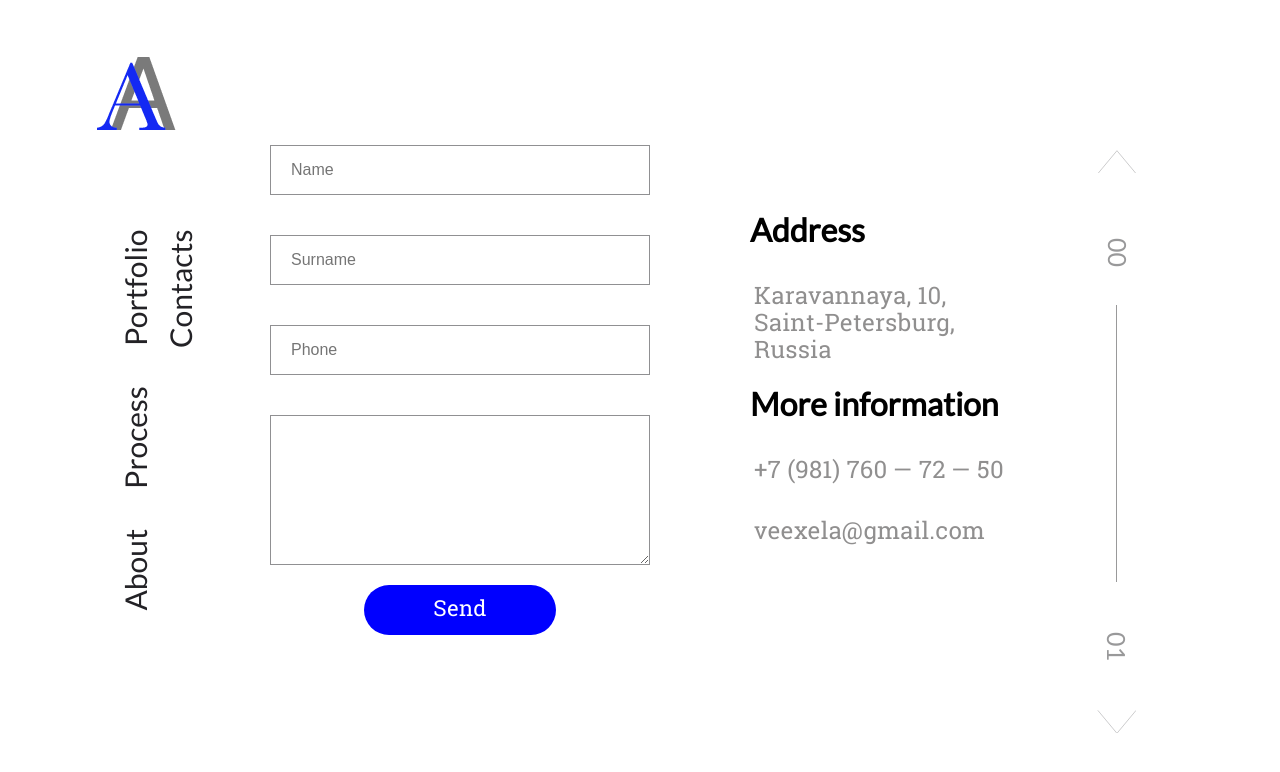
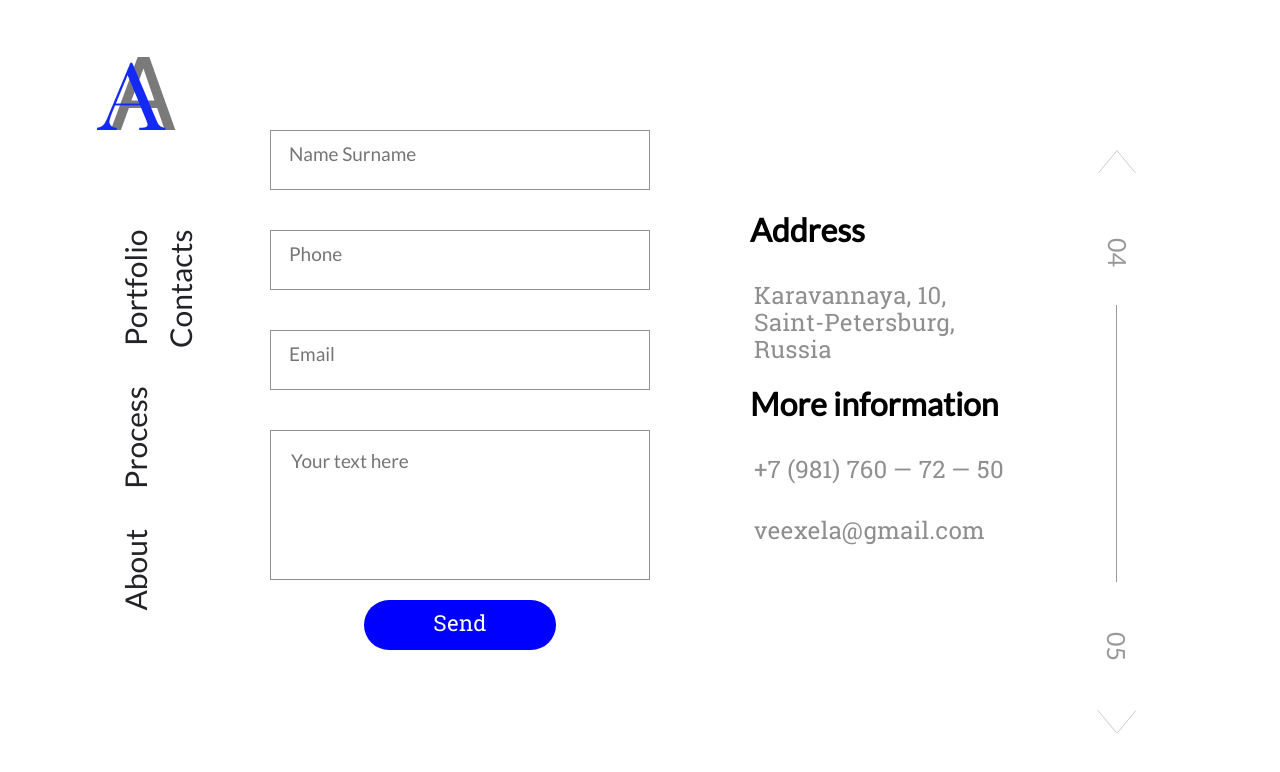
Before and after one commit to alekseos/shelter, a React app in the folder menu/: page /contacts in a window 1280 px wide. Shown: the top 772 px of the page. Built offline with nearby package versions, Linux system fonts and the light colour scheme.

Commit message:
<Pager /> fails, adding about page, small fixes

```diff
--- a/menu/src/app.jsx
+++ b/menu/src/app.jsx
@@ -1,8 +1,8 @@
 import React from 'react';
 import { Provider } from 'react-redux';
 import { BrowserRouter as Router, Route } from 'react-router-dom';
+import * as Redux from 'redux';
 import { combineReducers } from 'redux';
-import * as Redux from 'redux';
 
 import WorksPackDemo from './data/WorksPack/WorksPack.jsx';
 import Navigator from './extentions/Navigator/Navigator.jsx';
--- a/menu/src/components/Input/styled.js
+++ b/menu/src/components/Input/styled.js
@@ -10,8 +10,10 @@ export const ItemContainer = styled.input`
   color: rgba(35, 34, 38, .5);
   display: block;
   height: 50px;
-  font-size: 16px;
+  font-size: 19px;
   margin: 0 auto;
-  padding: 20px;
+  padding: 23px 0 35px 18px;
+  letter-spacing: 0px;
   width: 380px;
+  font-family: 'latoregular';
 `;
--- a/menu/src/components/TextArea/styled.js
+++ b/menu/src/components/TextArea/styled.js
@@ -10,8 +10,10 @@ export const TextAreaItem = styled.textarea`
   color: rgba(35, 34, 38, .5);
   display: block;
   height: 150px;
-  font-size: 16px;
+  font-size: 19px;
   margin: 0 auto;
   padding: 20px;
   width: 380px;
+  font-family: 'latoregular';
+  resize: none;
 `;
--- a/menu/src/components/Works/styled.js
+++ b/menu/src/components/Works/styled.js
@@ -13,7 +13,7 @@ export const WorksContainer = styled.div`
 
 export const Wrapper = styled.div`
   position: relative;
-  margin: 0 10px 20px 10px;
+  margin: 0 10px 75px 10px;
 `;
 
 export const Item = styled.div`
--- a/menu/src/extentions/Pager/Pager.jsx
+++ b/menu/src/extentions/Pager/Pager.jsx
@@ -10,6 +10,10 @@ import { Arrow, EndPage, Hr, ImgContainer, PagerContainer, StartPage } from './s
 class PagerBlock extends React.Component {
     constructor() {
         super();
+    }
+
+    componentDidMount = () => {
+        this.checkingUrl();
     }
 
     checkingUrl = () => {
@@ -78,19 +82,6 @@ class PagerBlock extends React.Component {
     }
 }
 
-PagerBlock.defaultProps = {
-    page: {
-        numbers: {
-            start: "00",
-            end: "01"
-        },
-        url: {
-            start: "/",
-            end: "/portfolio"
-        },
-    }
-}
-
 const mapStateToProps = (state) => {
     return {
         page: state.page,
--- a/menu/src/screens/about/about.jsx
+++ b/menu/src/screens/about/about.jsx
@@ -1,10 +1,27 @@
 import React from 'react';
 
-import { AboutContainer } from './styled.js';
+import { AboutContainer, Image, ImageContainer, Information } from './styled.js';
 
 export const About = () => {
     return <AboutContainer>
-        <div>
-        </div>
+        <ImageContainer>
+            <Image />
+        </ImageContainer>
+
+        <Information>
+            <p>
+                <strong>DDP studio</strong> is design agency with office in the creative hubs
+                of Saint-Petersburg, Russia. In today's net-savvy world is
+                has become common for any business to have a website which
+                they use mostly for advertising their product and services.
+            </p>
+
+            <p>
+                <strong>The companies</strong> were either boutique and beautiful, but not
+                managing to work on a few projects or of a massive scale and
+                relationships. We want to help you cross this line. And we like
+                to travel.
+            </p>
+        </Information>
     </AboutContainer>
 }
--- a/menu/src/screens/about/styled.js
+++ b/menu/src/screens/about/styled.js
@@ -2,8 +2,32 @@ import styled from 'styled-components';
 
 export const AboutContainer = styled.div`
 	height: 100%;
-	display: flex;
-	flex-direction: column;
-	align-items: center;
-	justify-content: center;
+	position: relative;
 `;
+
+export const Image = styled.img`
+	background: url('../../src/images/team.png');
+	/* width: 2702px;
+	height: 1801px; */
+	width: 1350px;
+	height: 900px;
+	content: 'Hi, visitors! Here should be an img :)';
+	background-size: 100% 100%;
+`;
+
+export const ImageContainer = styled.div`
+
+`;
+
+export const Information = styled.div`
+	width: 500px;
+	background-color: rgba(255, 255, 255, .6);
+	position: absolute;
+	font-size: 17px;
+    line-height: 28px;
+    padding: 10px 30px;
+	letter-spacing: 0.2px;
+	right: 0;
+	bottom: 0;
+	font-weight: 500;
+`;
--- a/menu/src/screens/contacts/contacts.jsx
+++ b/menu/src/screens/contacts/contacts.jsx
@@ -10,15 +10,17 @@ export const Contacts = () => {
 	return <ContactsContainer>
 		<LeftPart>
 			<Input
-				placeholder={'Name'}
-			/>
-			<Input
-				placeholder={'Surname'}
+				placeholder={'Name Surname'}
 			/>
 			<Input
 				placeholder={'Phone'}
 			/>
-			<TextArea />
+			<Input
+				placeholder={'Email'}
+			/>
+			<TextArea
+				placeholder={'Your text here'}
+			/>
 
 			<Link exact to="/thanksForm" activeClassName="active">
 				<Button
--- a/menu/src/screens/portfolio/portfolio.jsx
+++ b/menu/src/screens/portfolio/portfolio.jsx
@@ -2,6 +2,7 @@ import React from 'react';
 
 import Menu from '../../components/Menu/MenuContainer.jsx';
 import Works from '../../components/Works/WorksContainer.jsx';
+import { WorksWrapper } from './styled.js';
 
 export const Portfolio = () => {
 	return <div>
@@ -13,6 +14,8 @@ export const Portfolio = () => {
 				'design'
 			]}
 		/>
-		<Works/>
+		<WorksWrapper>
+			<Works />
+		</WorksWrapper>
 	</div>
 };
--- a/menu/src/screens/portfolio/styled.js
+++ b/menu/src/screens/portfolio/styled.js
@@ -0,0 +1,6 @@
+import styled from 'styled-components';
+
+export const WorksWrapper = styled.div`
+    width: 87%;
+    margin: 0 auto;
+`;
```
Also changed, not shown: menu/src/screens/home/styled.js (+8 -3 lines), menu/src/screens/thanksForm/styled.js (+6 -2 lines), 1 other file (tests, documents, lock files or other folders).
